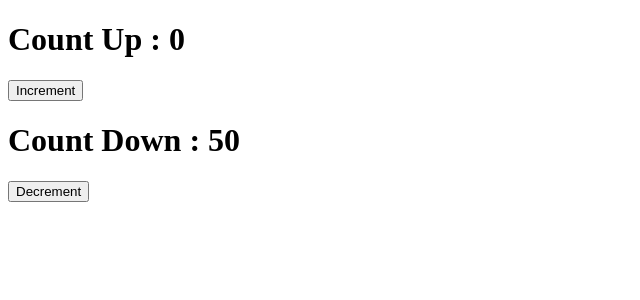
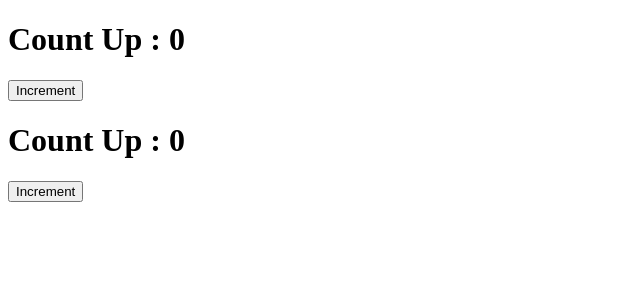
Before and after one commit to shivshaktisahoo/React-JS, a React (Create React App) app in the folder my-app/: page / in a window 1280 px wide. Shown: the top 300 px of the page, without its empty margins (0-640 px from the left). Built offline with nearby package versions, Linux system fonts and the light colour scheme.

Commit message:
custom Hooks

```diff
--- a/my-app/src/App.js
+++ b/my-app/src/App.js
@@ -1,31 +1,18 @@
-import React, {useState, useEffect} from 'react';
+import React from 'react';
+import useCustomCounter from './Custom';
 
 function App(){
-  const [count, setCount] = useState(0);
-  const [count1, setCount1] = useState(50);
-
-  const handleIncrement = () => {
-    setCount(count + 1);
-  };
-
-  const handleDecrement = () => {
-    setCount1(count1 - 1);
-  };
-
-  useEffect(() => {
-    console.log("Use Effect Called");
-  }, [count]);
-
+  const data = useCustomCounter();
+  const data1 = useCustomCounter();
 
   return(
     <React.Fragment>
-      <h1>Count Up : {count}</h1>
-      <button onClick={handleIncrement}>Increment</button>
-
-      <h1>Count Down : {count1}</h1>
-      <button onClick={handleDecrement}>Decrement</button>
+      <h1>Count Up : {data.count}</h1>
+      <button onClick={data.handleIncrement}>Increment</button>
+        {/* one custom hooks using independently */}
+      <h1>Count Up : {data1.count}</h1>
+      <button onClick={data1.handleIncrement}>Increment</button>
     </React.Fragment>
   );
 }
-
 export default App;
--- /dev/null
+++ b/my-app/src/Custom.js
@@ -0,0 +1,16 @@
+import {useState} from 'react';
+
+
+// Custom hooks
+function useCustomCounter(){
+    const [count, setCount] = useState(0);
+    const handleIncrement = () => {
+        setCount(count + 1)
+    };
+    return {
+        count,
+        handleIncrement
+    };
+}
+
+export default useCustomCounter;
```
